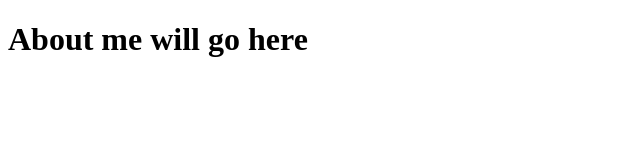
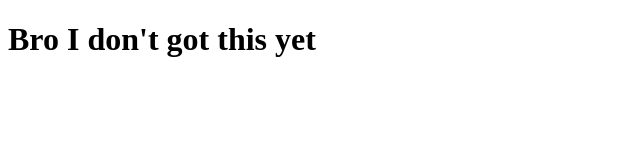
Before and after one commit to WillTheWA/willthewa.github.io, a plain HTML site: page aboutme.html in a window 1280 px wide. Shown: the whole page, without its empty margins (0-640 px from the left). Drawn offline with Linux system fonts and the light colour scheme.

Commit message:
Update aboutme.html

```diff
--- a/aboutme.html
+++ b/aboutme.html
@@ -5,7 +5,7 @@
 </head>
 <body>
 
-<h1>About me will go here</h1>
+<h1>Bro I don't got this yet</h1>
 
 </body>
 </html>
```
